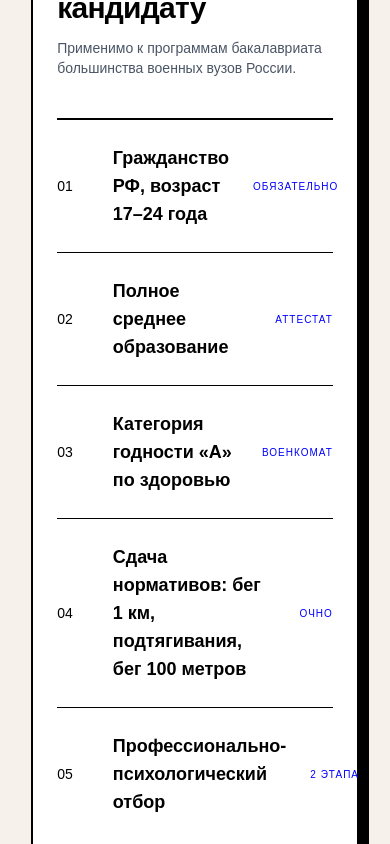
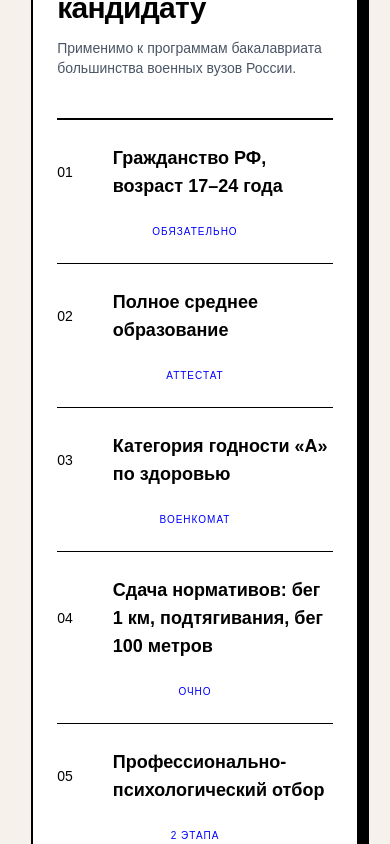
Before and after one commit to qwertochyo/military-landing, a React (Vite) app: page / in a window 390 px wide. Shown: the part 2920-3764 px from the top of the page. Built offline with nearby package versions, Linux system fonts and the light colour scheme.

Commit message:
fixed info table

```diff
--- a/src/components/info-students/InfoTable.tsx
+++ b/src/components/info-students/InfoTable.tsx
@@ -36,7 +36,7 @@ export const InfoTable = () => {
         {REQUIREMENTS.map((item, idx) => (
           <div
             key={item.label}
-            className="flex gap-6 justify-between py-6 items-center border-b last:border-0"
+            className="flex flex-col sm:flex-row gap-6 justify-between py-6 items-center border-b last:border-0"
           >
             <div className="flex gap-10 items-center">
               <div className="text-sm">{"0" + (idx + 1)}</div>
```
